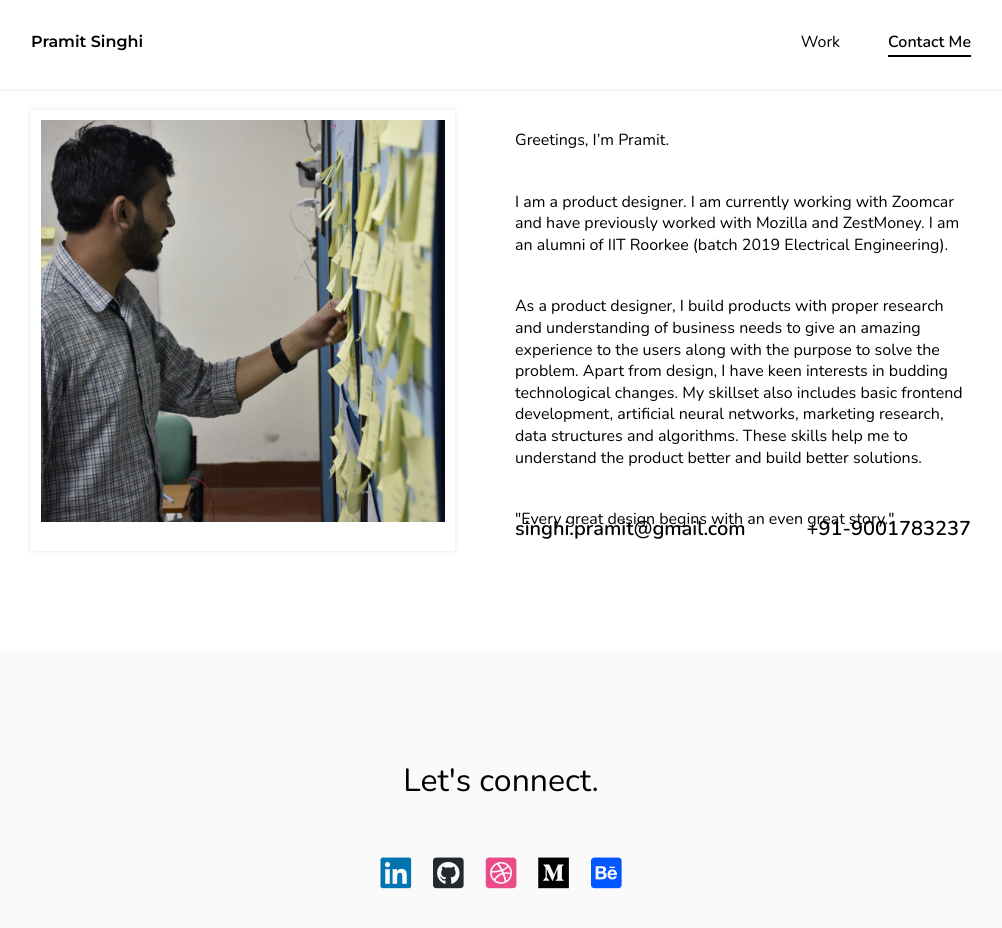
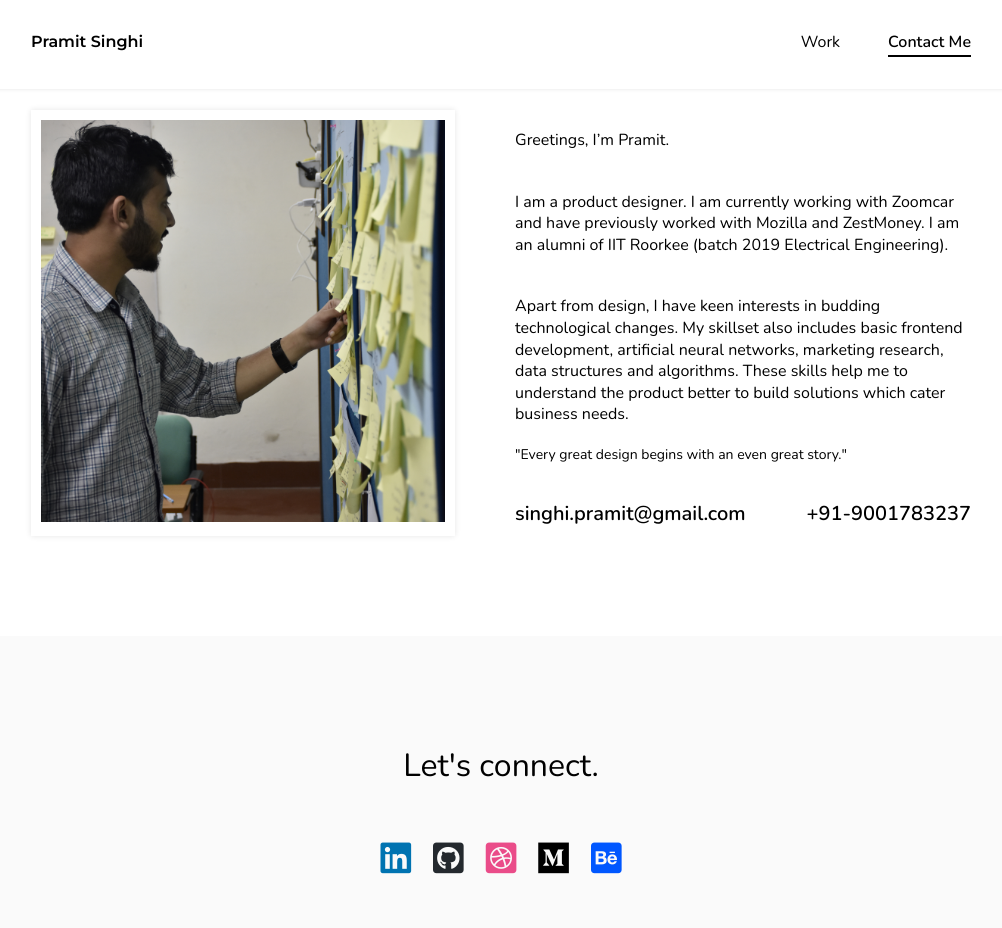
Before and after one commit to shkamaru/shkamaru.github.io, a Jekyll site: the page built from contact.html, in a window 1280 px wide and 1004 px high. Shown: the top 928 px of the window, without its empty margins (139-1141 px from the left). Built offline with Jekyll 4.4.1, drawn with Linux system fonts in a browser that asks for light colours; nearby versions of some CDN libraries.

Commit message:
Update css for contact.html
Changes in the css of the contact page to include a quote.

```diff
--- a/_includes/contact.html
+++ b/_includes/contact.html
@@ -7,7 +7,9 @@
             <div class="contact-info">
                 <p>Greetings, I’m Pramit.</p>
                 <p>I am a product designer. I am currently working with Zoomcar and have previously worked with Mozilla and ZestMoney. I am an alumni of IIT Roorkee (batch 2019 Electrical Engineering).</p>
-                <p>As a product designer, I build products with proper research and understanding of business needs to give an amazing experience to the users along with the purpose to solve the problem. Apart from design, I have keen interests in budding technological changes. My skillset also includes basic frontend development, artificial neural networks, marketing research, data structures and algorithms. These skills help me to understand the product better and build better solutions. </p>
+                <p>Apart from design, I have keen interests in budding technological changes. My skillset also includes basic frontend development, artificial neural networks, marketing research, data structures and algorithms. These skills help me to understand the product better to build solutions which cater business needs. </p>
+            </div>
+            <div>
                 <p><i>"Every great design begins with an even great story."</i></p>
             </div>
             <div class="contact-footer">
```
